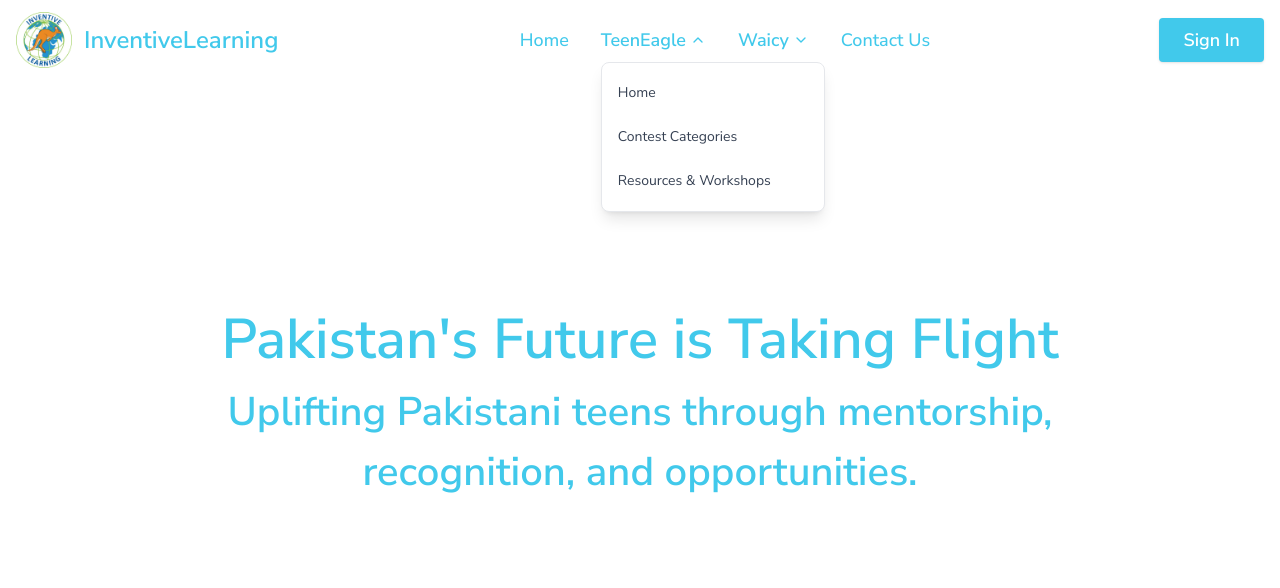
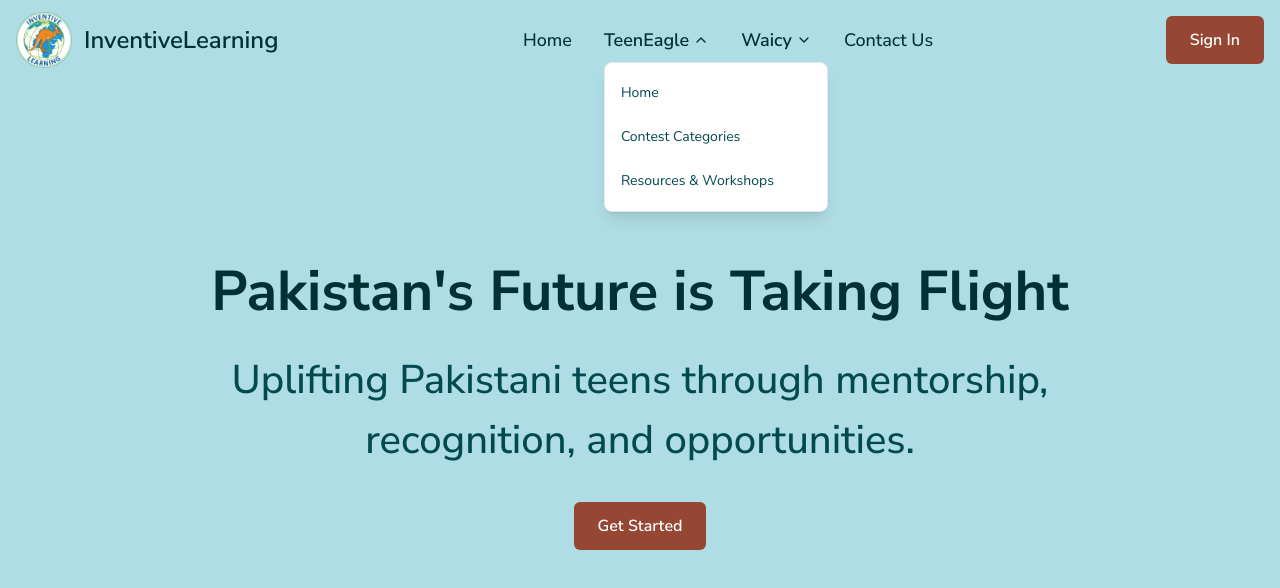
Before and after one commit to kainatkiranrashid2/inventivelearningwebsite, a Next.js app: page /teeneagle in a window 1280 px wide. Both pictures are taken after a click on the button "TeenEagle". Shown: the top 588 px of the page. Built offline with nearby package versions, Linux system fonts and the light colour scheme.

Commit message:
`Refactored Header component with updated styles and layout`

```diff
--- a/app/components/Header.tsx
+++ b/app/components/Header.tsx
@@ -90,13 +90,15 @@ const Header = () => {
 
   return (
     <>
-      <header className=" fixed top-0 left-0 right-0 z-50 ">
+      <header
+        className={`fixed top-0 left-0 right-0 z-50 transition-colors duration-300 ${
+          isScrolled ? "bg-[#024950] shadow-md" : "bg-[#AFDDE5]"
+        }`}>
         {/* Main Navigation Bar */}
-        <div className="container ">
-          <div className="">
+        <div className="container">
           <div className="flex justify-between items-center h-16 sm:h-18 lg:h-20">
-              {/* Logo - Left side on desktop, right side on mobile */}
-              <div className="flex items-center order-2 lg:order-1 ">
+            {/* Logo */}
+            <div className="flex items-center order-2 lg:order-1">
               <Link href="/" className="flex items-center gap-3 group">
                 <div className="relative flex-shrink-0">
                   <Image
@@ -107,41 +109,35 @@ const Header = () => {
                     className="h-8 w-8 sm:h-10 sm:w-10 lg:h-14 lg:w-14 transition-transform duration-200 ease-out group-hover:scale-105"
                   />
                 </div>
-                  {/* Text logo - hidden on small mobile, shown on sm and up */}
                 <div className="hidden sm:block mr-2 lg:mr-3 text-right">
-                    <h1 className="text-lg sm:text-xl lg:text-2xl font-semibold text-[#41c9eb] truncate ">
+                  <h1 className="text-lg sm:text-xl lg:text-2xl font-semibold text-[#003135] truncate">
                     InventiveLearning
                   </h1>
                 </div>
               </Link>
             </div>
 
-              {/* Desktop Navigation - Hidden on mobile and tablet */}
+            {/* Desktop Navigation */}
             <nav
-                className="hidden  xl:flex items-center space-x-8 order-2"
+              className="hidden xl:flex items-center space-x-8 order-2"
               ref={dropdownRef}>
               {navigationItems.map((item) => (
                 <div key={item.name} className="relative">
                   {item.dropdown ? (
-                      // Items with dropdown
-                      <div className="relative ">
+                    <div className="relative">
                       <button
                         onClick={() => handleDropdownToggle(item.name)}
                         onMouseEnter={() => setActiveDropdown(item.name)}
-                          className="flex items-center text-[#41c9eb] text-base lg:text-lg font-semibold ">
-                          <span className="relative z-10 text-[#41c9eb]">
-                            {item.name}
-                          </span>
+                        className="flex items-center text-[#003135] text-base lg:text-lg font-semibold hover:text-[#0FA4AF] transition-colors">
+                        <span className="relative z-10">{item.name}</span>
                         <ChevronDown
-                            className={`ml-1 h-4 w-4 text-[#41c9eb] transition-transform duration-200 ${
+                          className={`ml-1 h-4 w-4 transition-transform duration-200 ${
                             activeDropdown === item.name ? "rotate-180" : ""
                           }`}
                         />
-                          {/* Underline effect */}
-                          <div className="absolute bottom-0 left-0 w-0 h-0.5 bg-[#41c9eb] transition-all duration-200 group-hover:w-full"></div>
                       </button>
 
-                        {/* Dropdown Menu */}
+                      {/* Dropdown */}
                       {activeDropdown === item.name && (
                         <div
                           className="absolute top-full left-0 mt-2 w-56 bg-white border border-gray-200 rounded-lg shadow-lg z-50"
@@ -151,7 +147,7 @@ const Header = () => {
                               <Link
                                 key={dropdownItem.name}
                                 href={dropdownItem.href}
-                                  className="block px-4 py-3 text-sm text-gray-700 hover:bg-gray-50 hover:text-[#41c9eb] transition-colors duration-200"
+                                className="block px-4 py-3 text-sm text-[#024950] hover:text-[#0FA4AF] hover:bg-[#AFDDE5] transition-colors duration-200"
                                 onClick={() => setActiveDropdown(null)}>
                                 {dropdownItem.name}
                               </Link>
@@ -161,25 +157,23 @@ const Header = () => {
                       )}
                     </div>
                   ) : (
-                      // Regular navigation items
                     <Link
                       href={item.href}
-                        className="relative text-[#41c9eb] text-base lg:text-lg font-medium transition-colors duration-200 group ">
+                      className="relative text-[#003135] text-base lg:text-lg font-medium transition-colors duration-200 group hover:text-[#0FA4AF]">
                       <span className="relative z-10">{item.name}</span>
-                        {/* Underline effect */}
-                        <div className="absolute bottom-0 left-0 w-0 h-0.5 bg-[#41c9eb] transition-all duration-200 group-hover:w-full"></div>
+                      <div className="absolute bottom-0 left-0 w-0 h-0.5 bg-[#0FA4AF] transition-all duration-200 group-hover:w-full"></div>
                     </Link>
                   )}
                 </div>
               ))}
             </nav>
 
-              {/* Right Section - Sign In Button */}
+            {/* Desktop CTA */}
             <div className="hidden sm:flex items-center space-x-3 order-3">
               <Link
                 href="https://enrollments.kangaroopakistan.org/"
                 target="_blank"
-                  className="px-4 py-2 sm:px-6 sm:py-2 bg-[#41c9eb] text-white text-sm sm:text-base lg:text-lg font-semibold rounded-sm transition-all duration-200 shadow-sm hover:shadow-md hover:bg-[#37b5d8]">
+                className="block w-full text-center px-6 py-3 bg-[#964734] text-white font-semibold rounded-md transition-all duration-200 hover:bg-[#0FA4AF]">
                 Sign In
               </Link>
             </div>
@@ -188,7 +182,7 @@ const Header = () => {
             <div className="flex items-center xl:hidden order-1 lg:order-3">
               <button
                 onClick={() => setIsMenuOpen(!isMenuOpen)}
-                  className="p-2 text-gray-600 hover:text-gray-900 transition-colors duration-200 rounded-md hover:bg-gray-100"
+                className="p-2 text-[#003135] hover:text-[#0FA4AF] transition-colors duration-200 rounded-md hover:bg-[#AFDDE5]"
                 aria-label={isMenuOpen ? "Close menu" : "Open menu"}>
                 {isMenuOpen ? (
                   <X className="h-5 w-5 sm:h-6 sm:w-6" />
@@ -199,11 +193,10 @@ const Header = () => {
             </div>
           </div>
         </div>
-        </div>
 
         {/* Mobile/Tablet Menu */}
         {isMenuOpen && (
-          <div className="xl:hidden bg-white border-b border-gray-200 shadow-lg">
+          <div className="xl:hidden bg-[#AFDDE5] border-b border-gray-200 shadow-lg">
             <div className="container mx-auto px-4 sm:px-6">
               <div className="py-4 space-y-2">
                 {navigationItems.map((item) => (
@@ -212,7 +205,7 @@ const Header = () => {
                       <div>
                         <button
                           onClick={() => handleDropdownToggle(item.name)}
-                          className="flex items-center justify-between w-full text-left text-gray-900 font-medium py-3 px-2 hover:bg-gray-50 rounded-md transition-colors duration-200">
+                          className="flex items-center justify-between w-full text-left text-[#003135] font-medium py-3 px-2 hover:text-[#0FA4AF] hover:bg-white rounded-md transition-colors duration-200">
                           <span className="text-base sm:text-lg">
                             {item.name}
                           </span>
@@ -223,12 +216,12 @@ const Header = () => {
                           />
                         </button>
                         {activeDropdown === item.name && (
-                          <div className="ml-4 mt-2 space-y-1 bg-gray-50 rounded-md p-2">
+                          <div className="ml-4 mt-2 space-y-1 bg-white rounded-md p-2">
                             {item.dropdown.map((dropdownItem) => (
                               <Link
                                 key={dropdownItem.name}
                                 href={dropdownItem.href}
-                                className="block text-gray-600 py-2 px-3 text-sm sm:text-base hover:text-[#41c9eb] hover:bg-white rounded-md transition-colors duration-200"
+                                className="block text-[#024950] py-2 px-3 text-sm sm:text-base hover:text-[#0FA4AF] hover:bg-[#AFDDE5] rounded-md transition-colors duration-200"
                                 onClick={() => {
                                   setIsMenuOpen(false);
                                   setActiveDropdown(null);
@@ -242,7 +235,7 @@ const Header = () => {
                     ) : (
                       <Link
                         href={item.href}
-                        className="block text-gray-900 font-medium py-3 px-2 text-base sm:text-lg hover:text-[#41c9eb] hover:bg-gray-50 rounded-md transition-colors duration-200"
+                        className="block text-[#003135] font-medium py-3 px-2 text-base sm:text-lg hover:text-[#0FA4AF] hover:bg-white rounded-md transition-colors duration-200"
                         onClick={() => setIsMenuOpen(false)}>
                         {item.name}
                       </Link>
@@ -250,12 +243,12 @@ const Header = () => {
                   </div>
                 ))}
 
-                {/* Mobile Sign In Button */}
+                {/* Mobile CTA */}
                 <div className="pt-4 border-t border-gray-200 mt-4">
                   <Link
                     href="https://enrollments.kangaroopakistan.org/"
                     target="_blank"
-                    className="block w-full text-center px-6 py-3 bg-[#41c9eb] text-white font-semibold rounded-md transition-all duration-200 shadow-sm hover:shadow-md hover:bg-[#37b5d8]"
+                    className="block w-full text-center px-6 py-3 bg-[#964734] text-white font-semibold rounded-md transition-all duration-200 hover:bg-[#0FA4AF]"
                     onClick={() => setIsMenuOpen(false)}>
                     Sign In
                   </Link>
--- a/app/teeneagle/components/Header.tsx
+++ b/app/teeneagle/components/Header.tsx
@@ -1,23 +1,32 @@
+import React from "react";
+
 const Header = () => {
   return (
-    <section className=" ">
-      {" "}
+    <section className="bg-[#AFDDE5]">
       <div className="container">
-        {" "}
-        <div className="flex flex-col items-center justify-center h-[400px] md:h-screen text-center">
-          {" "}
-          <h1 className="text-[32px] sm:text-[40px] md:text-[44px] lg:text-[48px] xl:text-[56px] 2xl:text-[64px] text-[#41c9eb] font-semibold ">
-            {" "}
-            Pakistan&apos;s Future is Taking Flight{" "}
-          </h1>{" "}
-          <h3 className="text-[20px] sm:text-[26px] md:text-[32px] lg:text-[36px] xl:text-[40px] 2xl:text-[44px] text-[#41c9eb] font-semibold md:max-w-3xl lg:max-w-4xl xl:max-w-5xl 2xl:max-w-6xl">
-            {" "}
+        <div className="flex flex-col items-center justify-center h-[400px] md:h-screen text-center px-4">
+          <h1
+            className="text-[32px] sm:text-[40px] md:text-[44px] lg:text-[48px] xl:text-[56px] 2xl:text-[64px]
+            text-[#003135] font-bold">
+            Pakistan&apos;s Future is Taking Flight
+          </h1>
+
+          <h3
+            className="mt-4 text-[20px] sm:text-[26px] md:text-[32px] lg:text-[36px] xl:text-[40px] 2xl:text-[44px]
+            text-[#024950] font-medium md:max-w-3xl lg:max-w-4xl xl:max-w-5xl 2xl:max-w-6xl">
             Uplifting Pakistani teens through mentorship, recognition, and
-            opportunities.{" "}
-          </h3>{" "}
-        </div>{" "}
-      </div>{" "}
+            opportunities.
+          </h3>
+
+          <div className="mt-8">
+            <button className="block w-full text-center px-6 py-3 bg-[#964734] text-white font-semibold rounded-md transition-all duration-200 hover:bg-[#0FA4AF]">
+              Get Started
+            </button>
+          </div>
+        </div>
+      </div>
     </section>
   );
 };
+
 export default Header;
```
Lines whose indentation alone changed are shown as unchanged.
